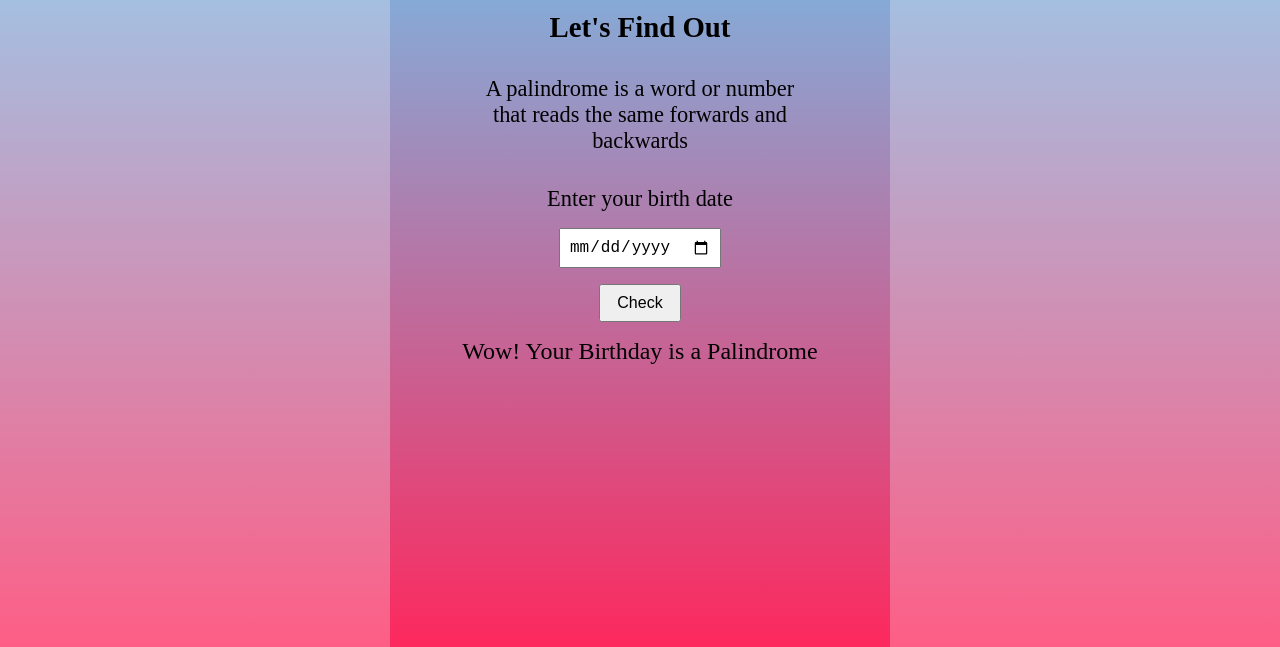
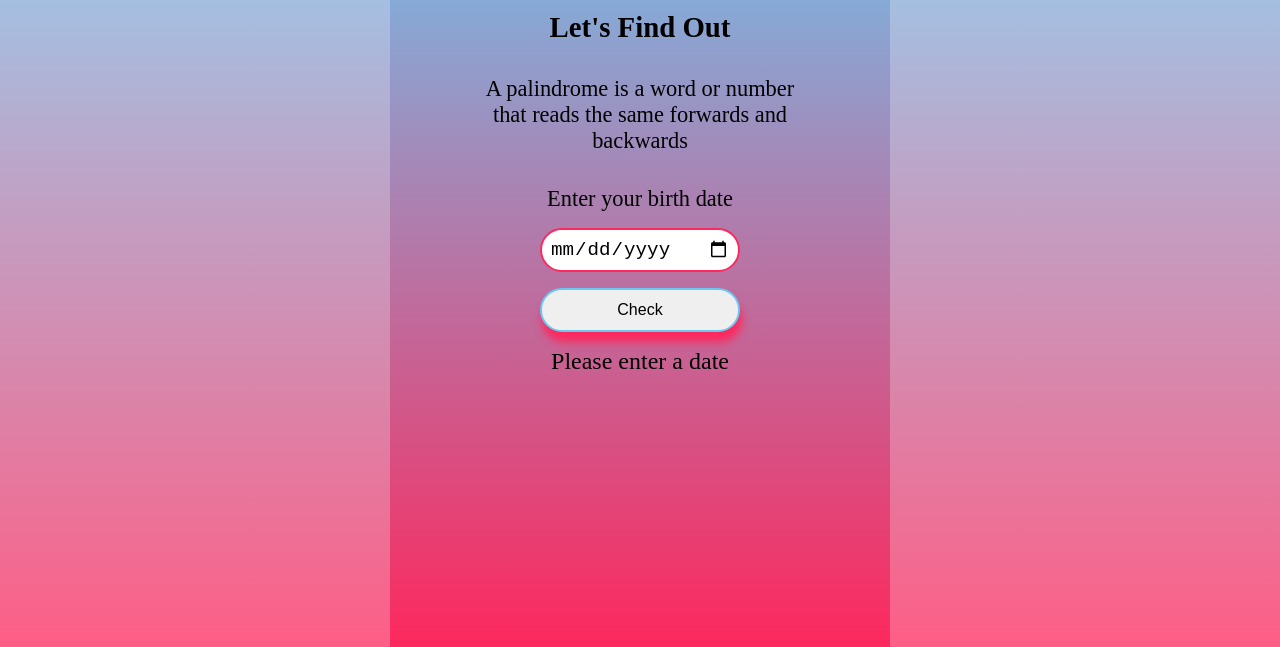
Before and after one commit to OmKakatkar/Palindrome-Birthday, a plain HTML site: page index.html in a window 1280 px wide. Both pictures are taken after a click on the button "Check". Shown: the part 153-800 px from the top of the page. Drawn offline with Linux system fonts and the light colour scheme.

Commit message:
minor fixes

```diff
--- a/index.css
+++ b/index.css
@@ -52,12 +52,24 @@ h3 {
   font-size: 1rem;
   display: block;
   margin: 1rem auto;
-  padding: 0.5em 1em;
+  padding: 0.7em 1.2em;
+  border-radius: 2rem;
+  width: 40%;
+  border: 2px solid rgb(106, 200, 243);
+  box-shadow: 2px 10px 8px rgb(253, 40, 93);
+}
+
+#check:active {
+  transform: translateY(5px);
+  box-shadow: none;
 }
 
 #birthday {
-  font-size: 1rem;
+  font-size: 1.2rem;
   padding: 0.5rem;
+  border: 2px solid rgb(253, 40, 93);
+  border-radius: 2rem;
+  width: 40%;
 }
 
 #output {
--- a/index.js
+++ b/index.js
@@ -3,10 +3,15 @@ const check = document.querySelector("#check");
 const output = document.querySelector("#output");
 
 check.addEventListener("click", () => {
-  clickHandler(birthDay.value.split("-"));
+  clickHandler(birthDay.value);
 });
 
 function clickHandler(date) {
+  if (date == "") {
+    output.innerHTML = "Please enter a date";
+    return;
+  }
+  date = date.split("-");
   // mm-dd-yyyy
   let strDate1 = date[2] + date[1] + date[0];
   if (isPalindrome(strDate1)) {
```
